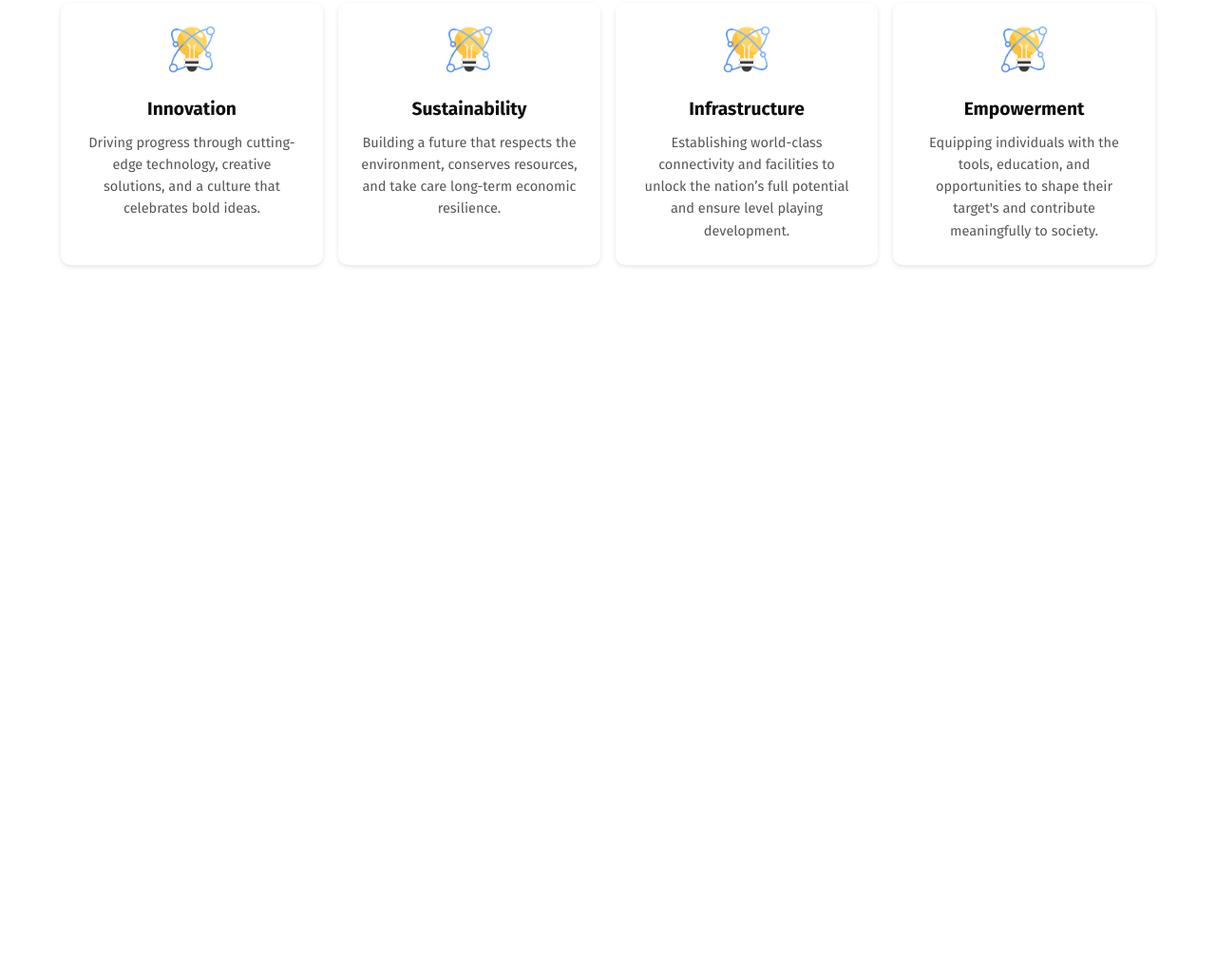
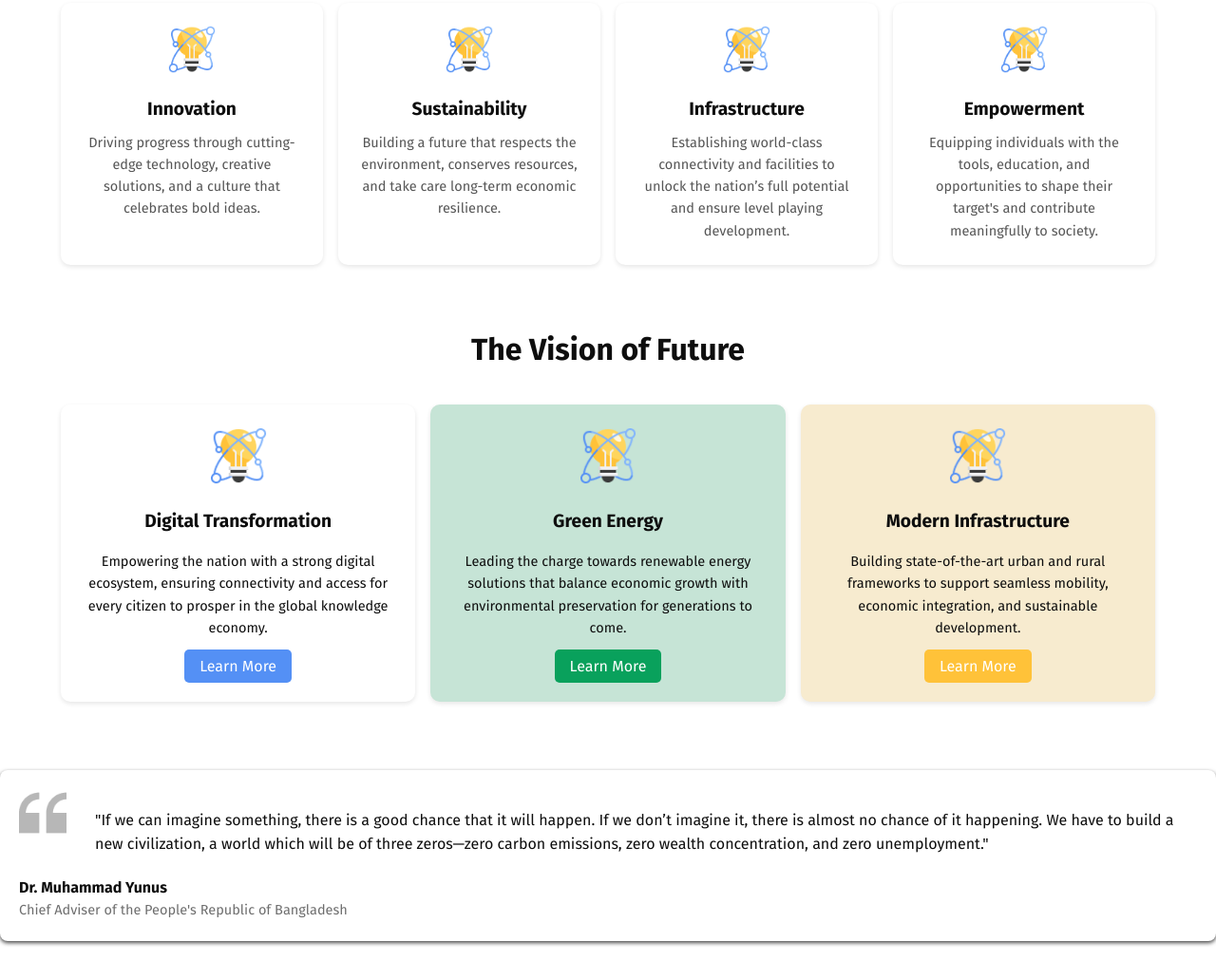
Before and after one commit to TarekHasanRafi25/ph-b11-a1, a plain HTML site: page index.html in a window 1280 px wide. Shown: the part 695-1726 px from the top of the page at 95% size. Before the commit the page ends 1006 px from the top, so only its background shows below. Drawn offline with Linux system fonts and the light colour scheme.

Commit message:
added vission and quote section in html and css file

```diff
--- a/Styles/style.css
+++ b/Styles/style.css
@@ -100,3 +100,123 @@ body {
     font-size: 14.5px;
     color: rgba(14, 14, 14, 0.7);
   }
+  /* Vision Section */
+.vision {
+    padding: 32px 5%;
+  }
+
+  .vision h2 {
+    text-align: center;
+    font-size: 32px;
+    margin-bottom: 32px;
+  }
+
+  .vision-cards {
+    display: flex;
+    gap: 16px;
+    justify-content: space-around;
+  }
+
+  .vision-card {
+    padding: 24px;
+    border-radius: 10px;
+    flex: 8px;
+    text-align: center;
+    box-shadow: 0 2px 5px rgba(0, 0, 0, 0.1);
+  }
+
+  .vision-card .icon img {
+    width: 60px;
+    height: 60px;
+    margin-bottom: 16px;
+  }
+
+  .vision-card h3 {
+    font-size: 19.2px;
+    margin-bottom: 16px;
+  }
+
+  .vision-card p {
+    font-size: 14.5px;
+    margin-bottom: 16px;
+  }
+
+  .vision-card .button {
+    color: white;
+    padding: 8px 16px;
+    text-decoration: none;
+    border-radius: 5px;
+    transition: background-color 0.3s ease;
+  }
+
+  .vision:nth-child(1) {
+    background-color:rgb(119, 163, 239);
+  }
+
+  .vision-card:nth-child(2) {
+    background-color: rgb(198, 228, 214);
+  }
+
+  .vision-card:nth-child(3) {
+    background-color: rgb(247, 235, 207);
+  }
+  .vision-card:nth-child(1) .button {
+    background-color: rgb(84, 144, 245);
+  }
+
+  .vision-card:nth-child(2) .button {
+    background-color: rgb(9, 161, 92); =
+  }
+
+  .vision-card:nth-child(3) .button {
+    background-color: rgb(255, 194, 57);
+  }
+  .vision-card:nth-child(1) .button:hover {
+    background-color: rgb(0, 30, 81);
+  }
+
+  .vision-card:nth-child(2) .button:hover {
+    background-color: rgb(1, 71, 40); =
+  }
+
+  .vision-card:nth-child(3) .button:hover {
+    background-color: rgb(186, 130, 0);
+  }
+  /* Quote Part */
+.quote-container {
+    max-width: 1720px;
+    margin: 40px auto;
+    padding: 20px;
+    background-color: rgb(255, 255, 255);
+    border-radius: 8px;
+    box-shadow: 0 2px 4px rgb(72, 72, 72);
+    position: relative;
+  }
+
+  .quote-container::before {
+    content: '';
+    position: absolute;
+    top: 20px;
+    left: 20px;
+    width: 50px;
+    height: 50px;
+    background-size: cover;
+    background-repeat: no-repeat;
+  }
+
+  .quote-text {
+    font-size: 16px;
+    line-height: 1.6;
+    margin: 20px 0;
+    padding-left: 80px;
+  }
+
+  .quote-author {
+    font-weight: bold;
+    margin-top: 10px;
+  }
+
+  .quote-role {
+    font-size: 14.5px;
+    color: rgba(14, 14, 14, 0.6);
+  }
--- a/index.html
+++ b/index.html
@@ -44,5 +44,43 @@
       </div>
     </div>
   </section>
+  <!-- Vision Section -->
+  <section class="vision">
+    <h2>The Vision of Future</h2>
+    <div class="vision-cards">
+      <div class="vision-card">
+        <div class="icon">
+          <img src="assets/card-icon.png" alt="Digital Transformation Icon">
+        </div>
+        <h3>Digital Transformation</h3>
+        <p>Empowering the nation with a strong digital ecosystem, ensuring connectivity and access for every citizen to prosper in the global knowledge economy.</p>
+        <a href="#" class="button">Learn More</a>
+      </div>
+      <div class="vision-card">
+        <div class="icon">
+          <img src="assets/card-icon.png" alt="Green Energy Icon">
+        </div>
+        <h3>Green Energy</h3>
+        <p>Leading the charge towards renewable energy solutions that balance economic growth with environmental preservation for generations to come.</p>
+        <a href="#" class="button">Learn More</a>
+      </div>
+      <div class="vision-card">
+        <div class="icon">
+          <img src="assets/card-icon.png" alt="Modern Infrastructure Icon">
+        </div>
+        <h3>Modern Infrastructure</h3>
+        <p>Building state-of-the-art urban and rural frameworks to support seamless mobility, economic integration, and sustainable development.</p>
+        <a href="#" class="button">Learn More</a>
+      </div>
+    </div>
+  </section>
+  <!-- Quote Part -->
+  <section class="quote-container">
+    <div style="background-image: url('assets/quote-bg.png'); width: 50px; height: 50px; position: absolute; top: 20px; left: 20px; background-size: cover; background-repeat: no-repeat;"></div>
+        <p class="quote-text">"If we can imagine something, there is a good chance that it will happen. If we don’t imagine it, there is almost no chance of it happening. We have to build a new civilization, a world which will be of three zeros—zero carbon emissions, zero wealth concentration, and zero unemployment."</p>
+        <p class="quote-author">Dr. Muhammad Yunus</p>
+        <p class="quote-role">Chief Adviser of the People's Republic of Bangladesh</p>
+    </div>
+</section>
 </body>
 </html>
```
